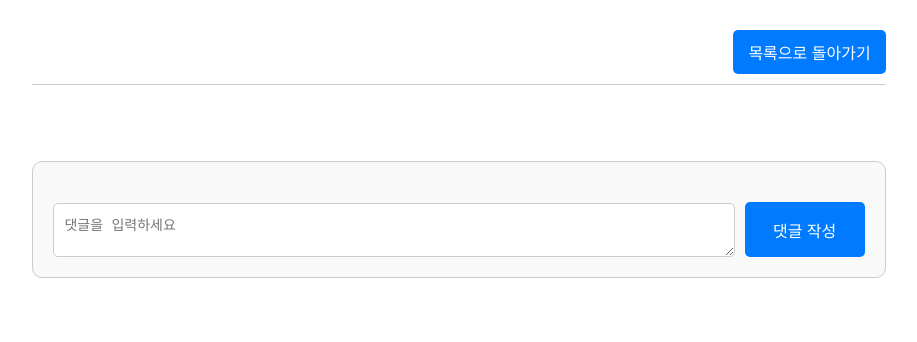
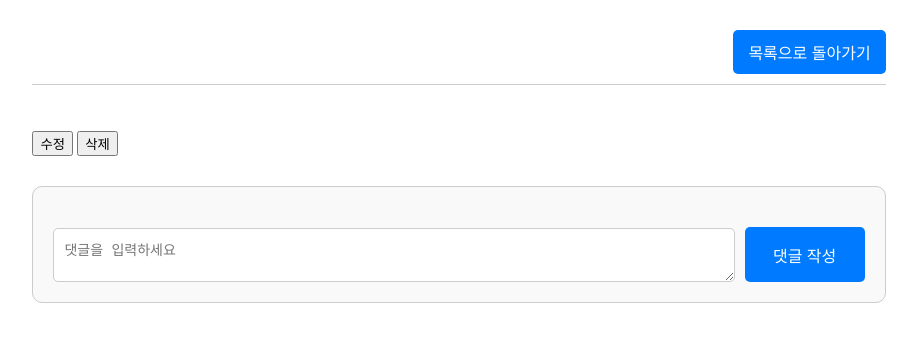
Before and after one commit to hj-keem/grammarChecker, a Spring Boot app: page /post-detail.html in a window 1280 px wide. Shown: the part 89-431 px from the top of the page, without its empty margins (181-1098 px from the left). Run offline with Spring Boot 4, Linux system fonts and the light colour scheme; some web fonts are replaced.

Commit message:
게시글 수정 및 삭제 기능 추가

```diff
--- a/src/main/resources/static/post-detail.html
+++ b/src/main/resources/static/post-detail.html
@@ -26,6 +26,11 @@
     <div id="post-detail">
       <div class="content-container">
         <p id="post-content"></p>
+        <div id="post-images"></div>
+      </div>
+      <div id="post-actions">
+        <button id="edit-post">수정</button>
+        <button id="delete-post">삭제</button>
       </div>
     </div>
     <section id="comments-section">
```
